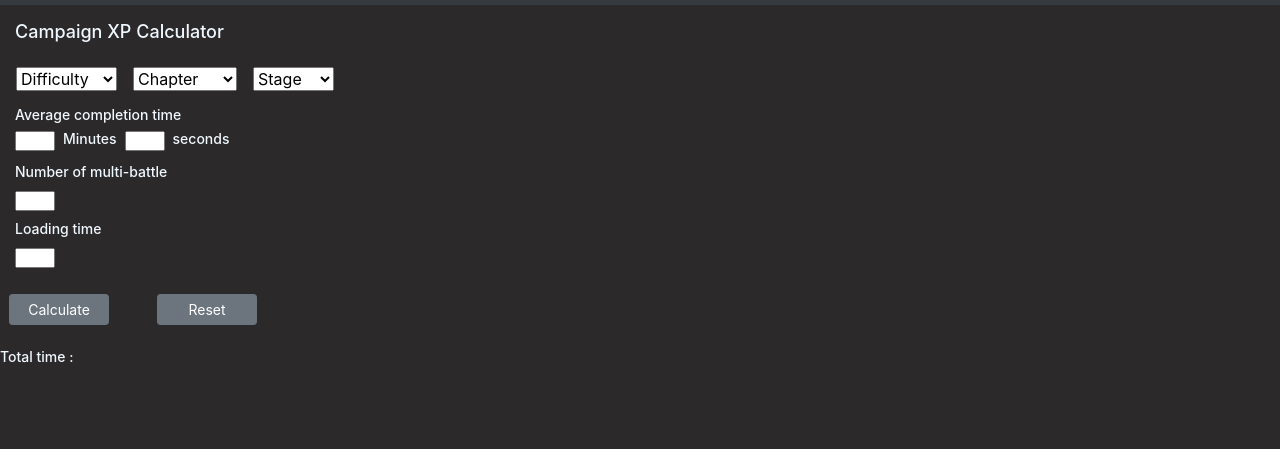
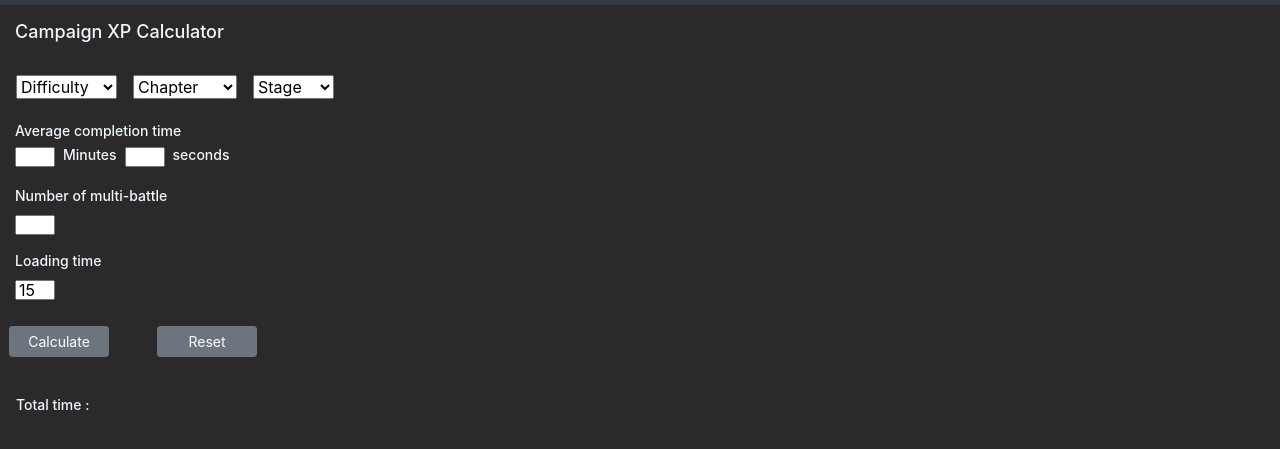
Before and after one commit to Kiatolao/Kiatool, a plain HTML site: page index.html in a window 1280 px wide. Shown: the part 51-500 px from the top of the page. Drawn offline with nearby package versions, Linux system fonts and the light colour scheme.

Commit message:
update index.html

```diff
--- a/index.html
+++ b/index.html
@@ -22,7 +22,7 @@
 
 
   <!--Selected items-->
-  <div class="row mt-3 mx-auto">
+  <div class="row mt-4 mx-auto">
     <div class="ml-3">
       <select class="form-select" id="selectedArray" aria-label="Default select example">
         <option selected>Difficulty</option>
@@ -62,7 +62,7 @@
     </div>
 
   <!--Inputs-->
-  <div class="row mt-3 mx-auto">
+  <div class="row mt-4 mx-auto">
     <div>
       <div class="col mx-auto">
       <h3>Average completion time</h3>
@@ -73,13 +73,13 @@
       <h3>seconds</h3>
       </div>
     </div>
-    <div class="col mx-auto mt-2">
+    <div class="col mx-auto mt-3">
       <h3>Number of multi-battle</h3>
       <input type="number" min="0" step="1"  id="multis">
     </div>
-    <div class="col mx-auto mt-2">
+    <div class="col mx-auto mt-3">
       <h3>Loading time</h3>
-      <input type="number" min="0" step="1"  id="loading">
+      <input type="number" min="0" step="1"  id="loading" value="15">
     </div>
     </div>
     </div>
@@ -92,7 +92,7 @@
     </div>
   </div>
 
- <div>
+ <div class="m-3">
   <h3>Total time : </h3> <h3 id="result"></h3>
  </div>
 
```
